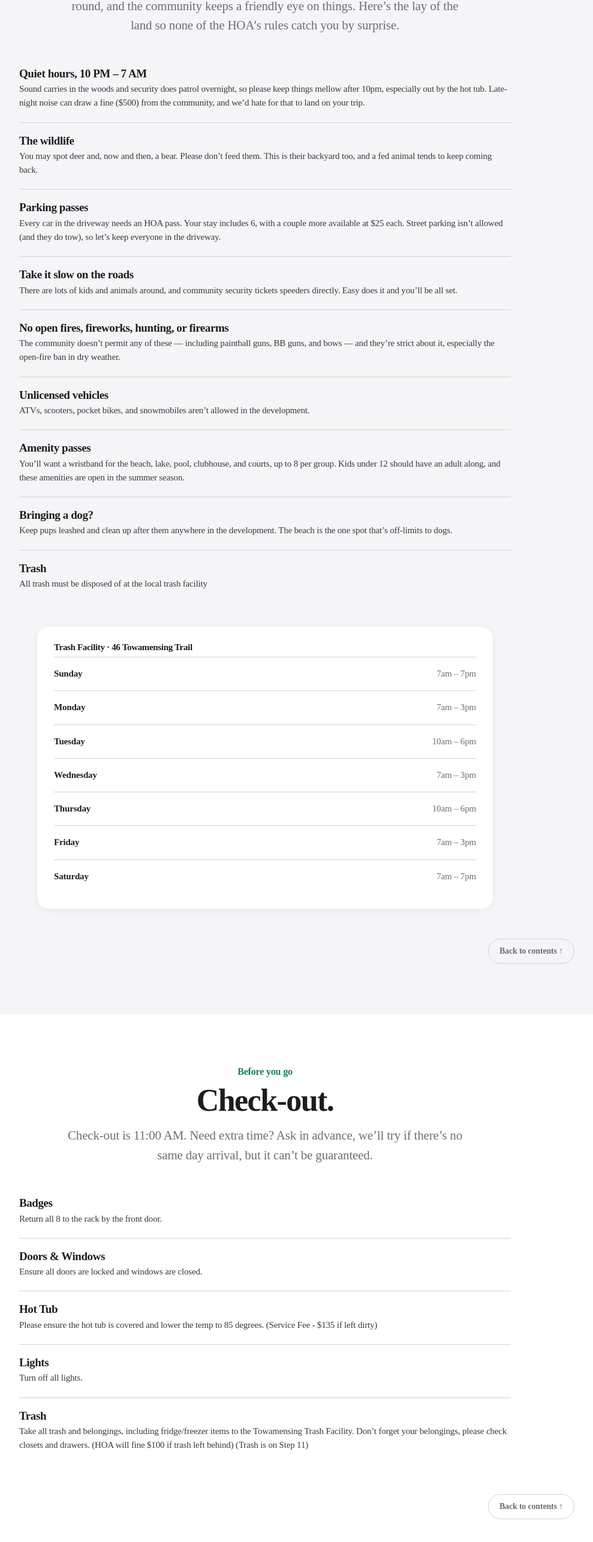
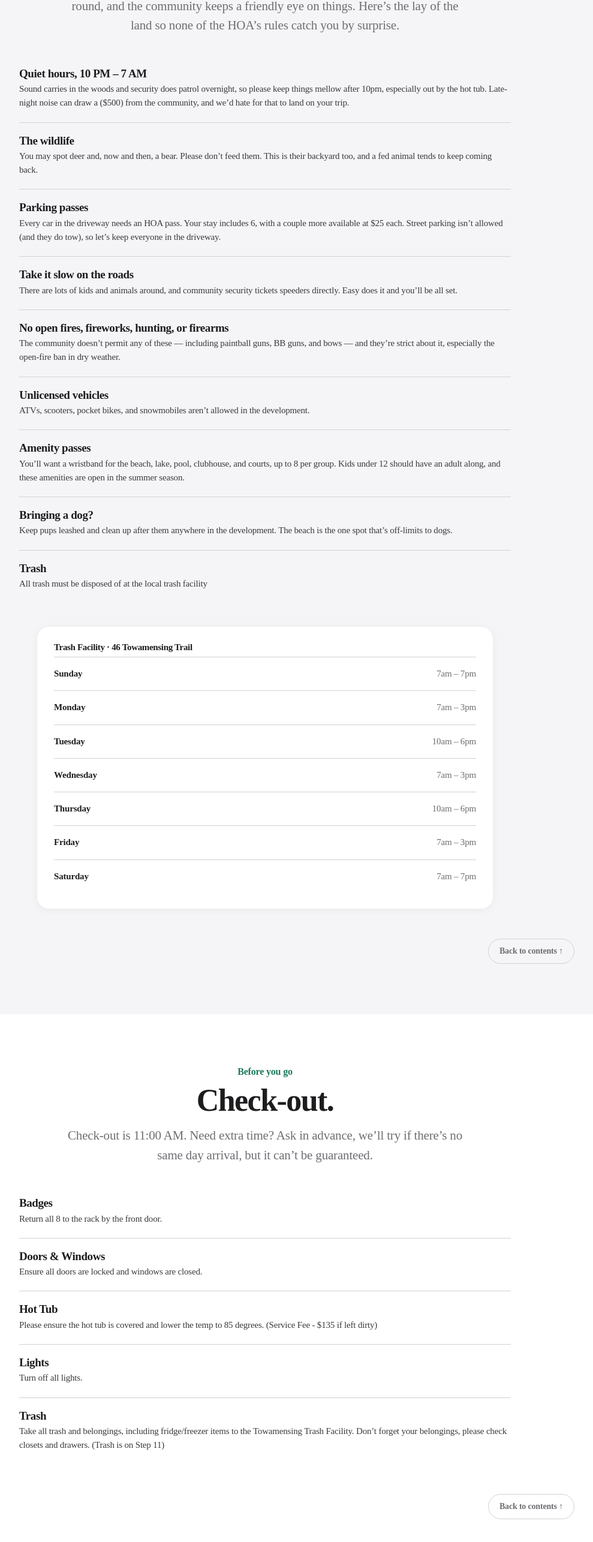
Before and after one commit to Rembuskos/145_guidebook, a plain HTML site: page index.html in a window 1280 px wide. Shown: the part 5286-7857 px from the top of the page at 60% size, without its empty margins (198-1187 px from the left). Drawn offline with Linux system fonts and the light colour scheme.

```diff
--- a/index.html
+++ b/index.html
@@ -265,7 +265,7 @@ footer a{color:var(--accent)}
   <div class="sechead"><div class="k">The neighborhood</div><h2>A few community heads-ups.</h2>
    <p>Towamensing Trails is a close-knit place — about 40% of folks live here year-round, and the community keeps a friendly eye on things. Here’s the lay of the land so none of the HOA’s rules catch you by surprise.</p></div>
   <div class="rulelist">
-   <div class="rule"><h4>Quiet hours, 10 PM – 7 AM</h4><p>Sound carries in the woods and security does patrol overnight, so please keep things mellow after 10pm, especially out by the hot tub. Late-night noise can draw a fine ($500) from the community, and we’d hate for that to land on your trip.</p></div>
+   <div class="rule"><h4>Quiet hours, 10 PM – 7 AM</h4><p>Sound carries in the woods and security does patrol overnight, so please keep things mellow after 10pm, especially out by the hot tub. Late-night noise can draw a  ($500) from the community, and we’d hate for that to land on your trip.</p></div>
    <div class="rule"><h4>The wildlife</h4><p>You may spot deer and, now and then, a bear. Please don’t feed them. This is their backyard too, and a fed animal tends to keep coming back.</p></div>
    <div class="rule"><h4>Parking passes</h4><p>Every car in the driveway needs an HOA pass. Your stay includes 6, with a couple more available at $25 each. Street parking isn’t allowed (and they do tow), so let’s keep everyone in the driveway.</p></div>
    <div class="rule"><h4>Take it slow on the roads</h4><p>There are lots of kids and animals around, and community security tickets speeders directly. Easy does it and you’ll be all set.</p></div>
@@ -287,7 +287,7 @@ footer a{color:var(--accent)}
    <div class="rule"><h4>Doors & Windows</h4><p>Ensure all doors are locked and windows are closed.</p></div>
    <div class="rule"><h4>Hot Tub</h4><p>Please ensure the hot tub is covered and lower the temp to 85 degrees.  (Service Fee - $135 if left dirty)</p></div>
    <div class="rule"><h4>Lights</h4><p>Turn off all lights.</p></div>
-   <div class="rule"><h4>Trash</h4><p>Take all trash and belongings, including fridge/freezer items to the Towamensing Trash Facility. Don’t forget your belongings, please check closets and drawers. (HOA will fine $100 if trash left behind) (Trash is on Step 11)</p></div>
+   <div class="rule"><h4>Trash</h4><p>Take all trash and belongings, including fridge/freezer items to the Towamensing Trash Facility. Don’t forget your belongings, please check closets and drawers. (Trash is on Step 11)</p></div>
   </div>
 
  <div class="backtop"><a data-jump="stay">Back to contents ↑</a></div></div></section>
```
